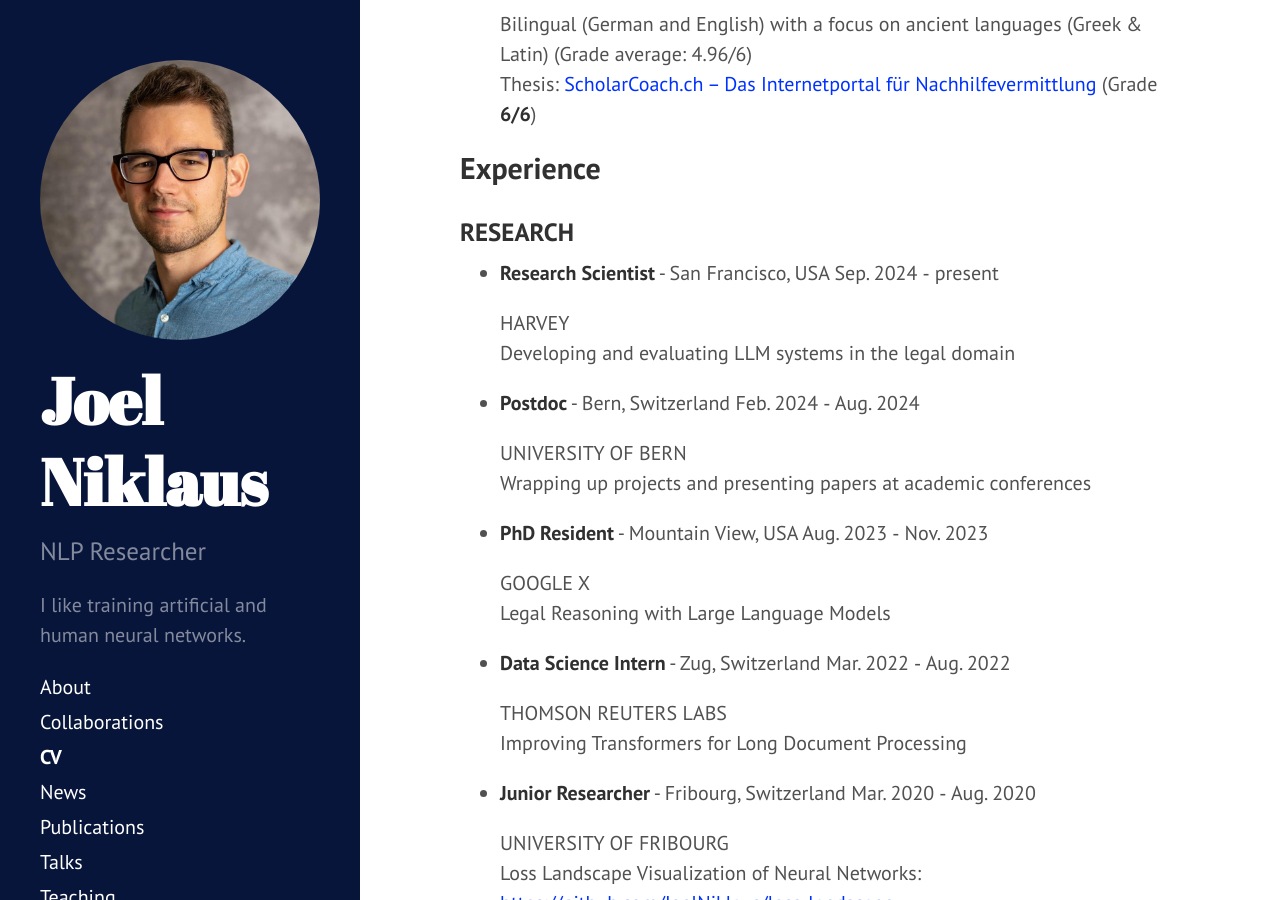
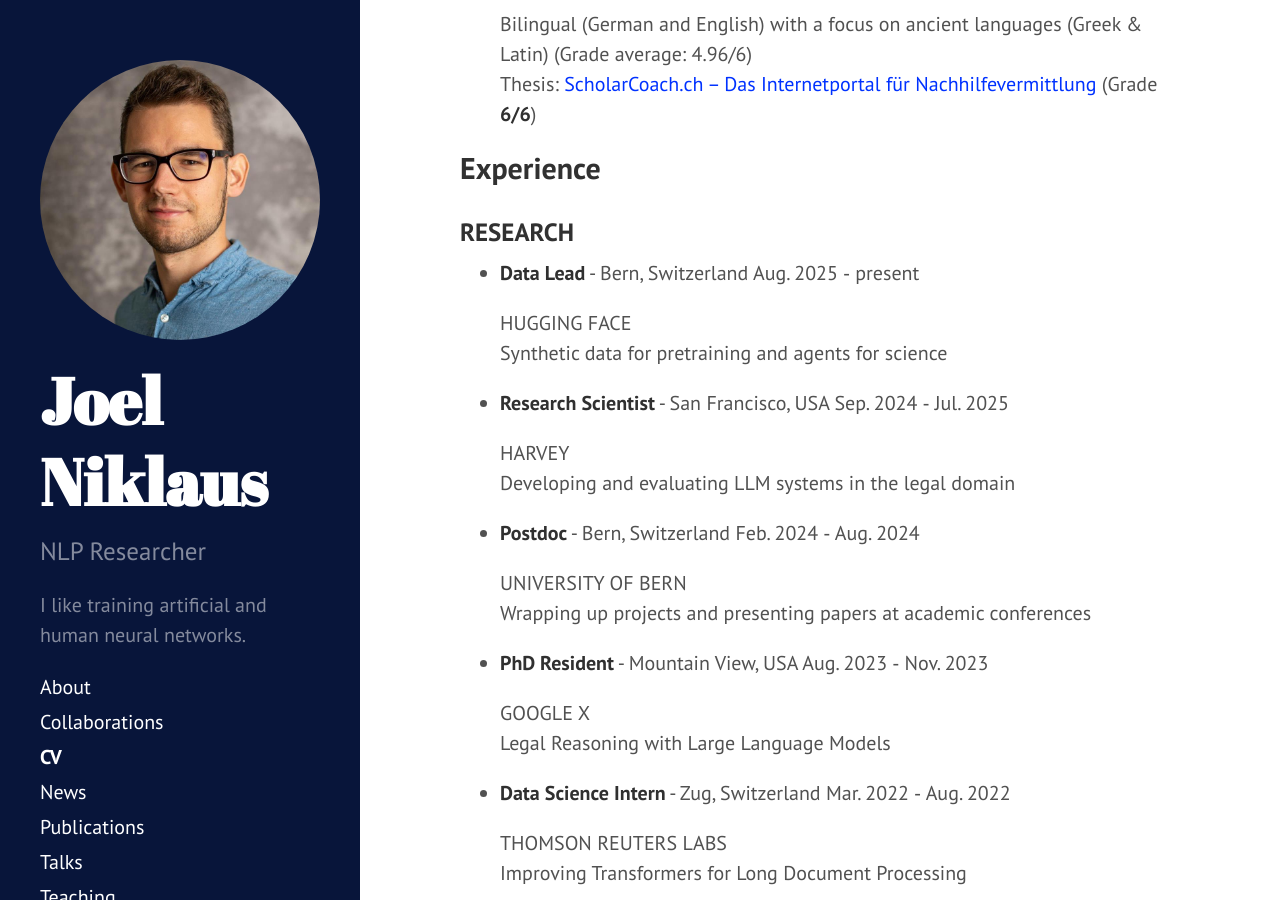
Before and after one commit to JoelNiklaus/joelniklaus.github.io, a Jekyll site: the page built from _pages/cv.md, in a window 1280 px wide and 900 px high, scrolled down 1893 px. Built offline with Jekyll 4.4.1, drawn with Linux system fonts in a browser that asks for light colours; a style sheet for code colours, icons or effects is not loaded.

Commit message:
updating CV

```diff
--- a/_pages/cv.md
+++ b/_pages/cv.md
@@ -63,7 +63,12 @@ line. It is intended to be used for contact details -->
 
 ### RESEARCH
 
-* **Research Scientist** - San Francisco, USA Sep. 2024 ‑ present <br>
+* **Data Lead** - Bern, Switzerland Aug. 2025 ‑ present <br>
+
+  HUGGING FACE <br>
+  Synthetic data for pretraining and agents for science
+
+* **Research Scientist** - San Francisco, USA Sep. 2024 ‑ Jul. 2025 <br>
 
   HARVEY <br>
   Developing and evaluating LLM systems in the legal domain
```
